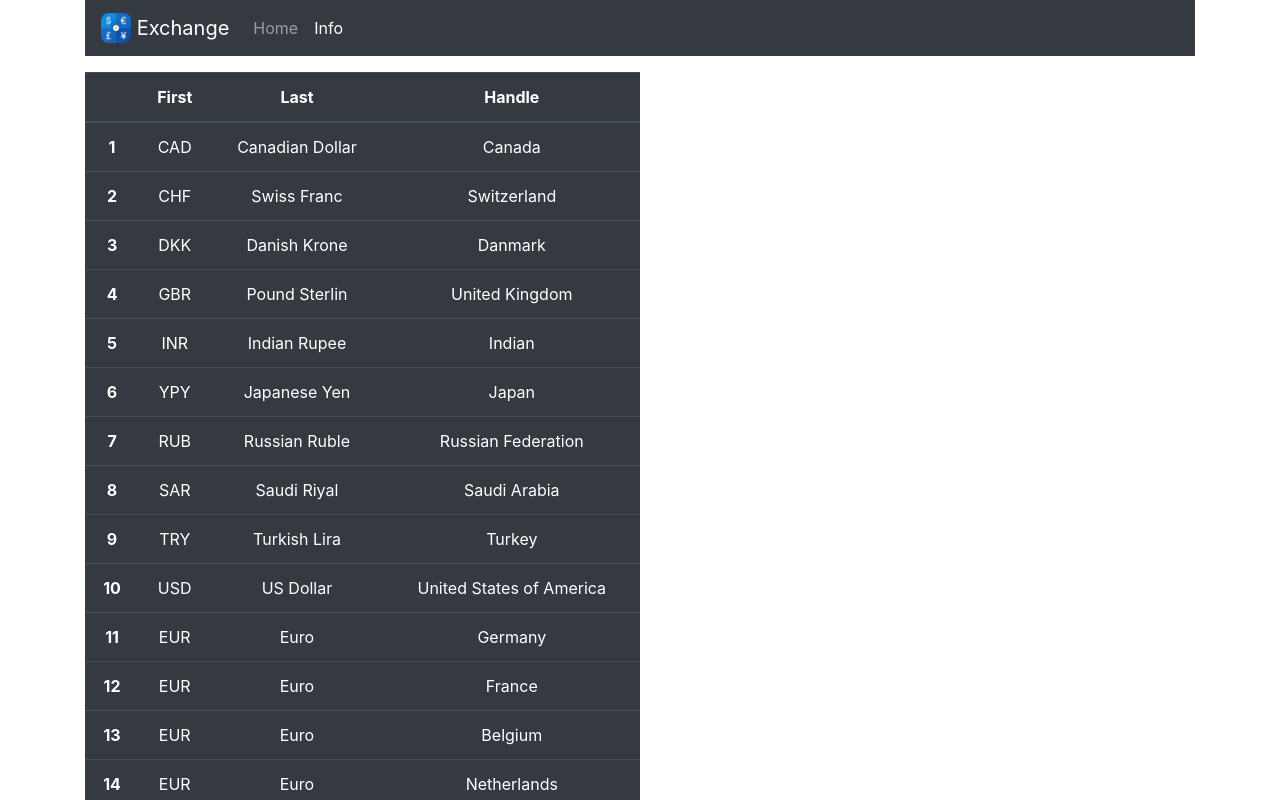
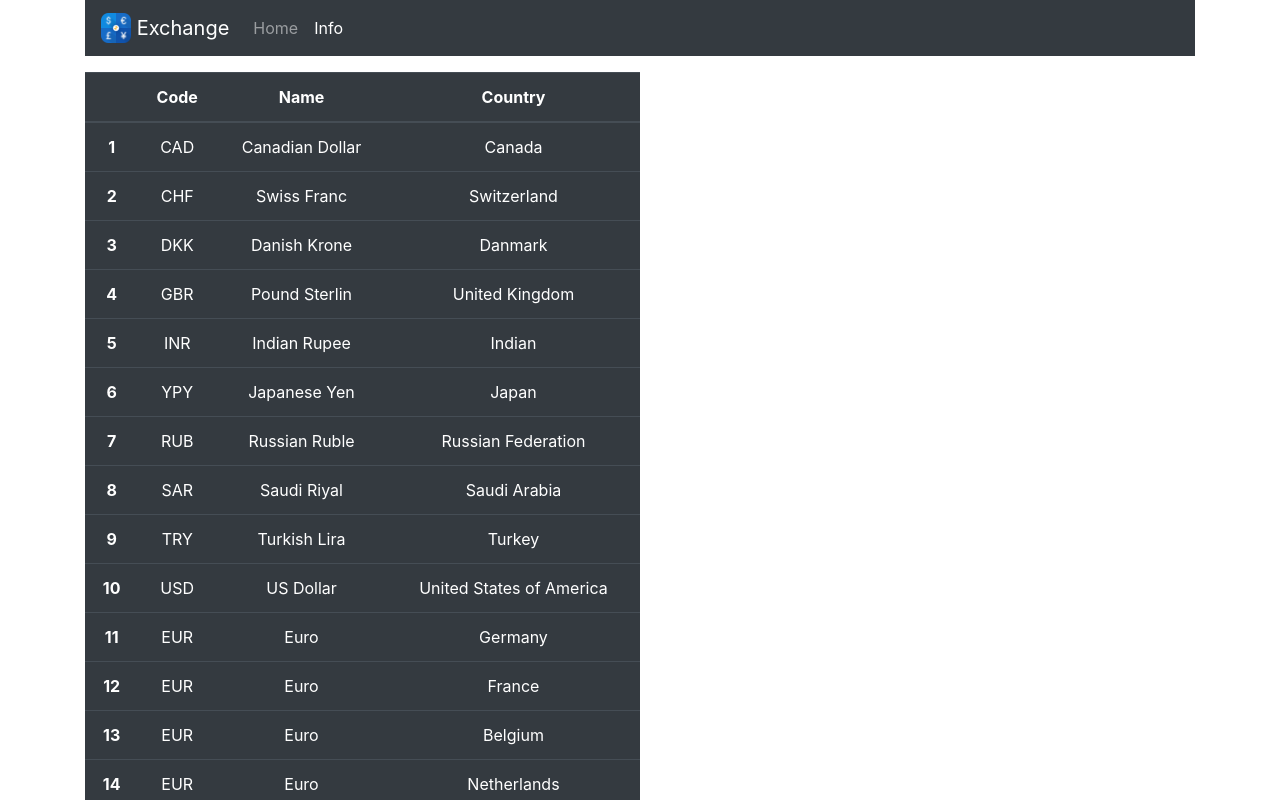
Before and after one commit to rdvnbyr/World-Money-Convert, a plain HTML site: page index.html in a window 1280 px wide. Both pictures are taken after a click on the link "Info". Shown: the top 800 px of the page. Drawn offline with nearby package versions, Linux system fonts and the light colour scheme.

Commit message:
Update index.html

```diff
--- a/index.html
+++ b/index.html
@@ -41,9 +41,9 @@
                 <thead>
                   <tr>
                     <th scope="col"></th>
-                    <th scope="col">First</th>
-                    <th scope="col">Last</th>
-                    <th scope="col">Handle</th>
+                    <th scope="col">Code</th>
+                    <th scope="col">Name</th>
+                    <th scope="col">Country</th>
                   </tr>
                 </thead>
                 <tbody>
```
